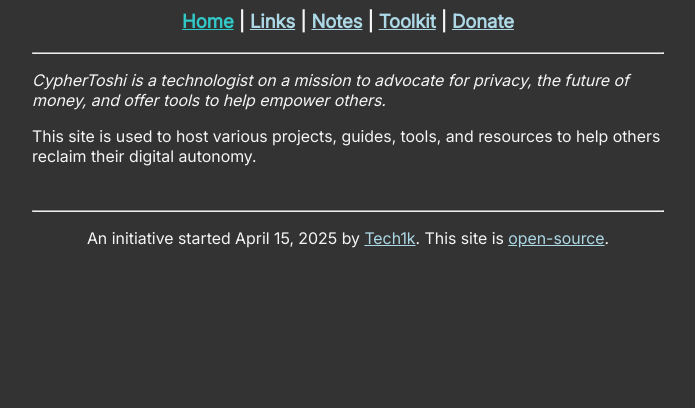
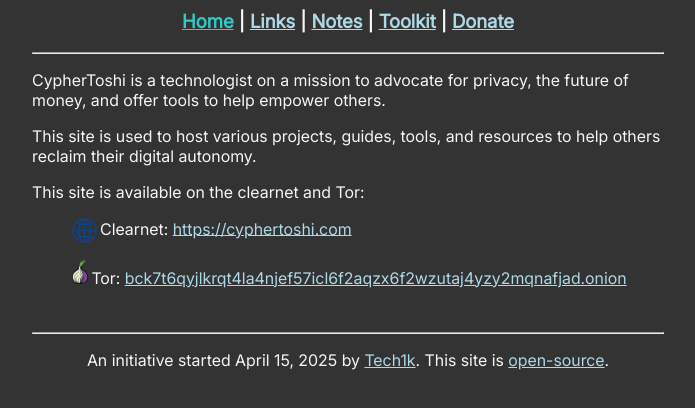
Before and after one commit to Tech1k/cyphertoshi.com, a plain HTML site: page index.html in a window 1280 px wide. Shown: the part 294-702 px from the top of the page, without its empty margins (292-987 px from the left). Drawn offline with Linux system fonts and the light colour scheme.

Commit message:
Add link to onion site

```diff
--- a/index.html
+++ b/index.html
@@ -24,7 +24,7 @@
 		<div id="main">
             <div class="center">
                 <div class="neon-ring" style="margin-top: 10px;">
-                    <img src="/assets/favicon.png" height="72px" style="border-radius: 100px;">
+                    <img src="/assets/favicon.png" height="72px">
                 </div>
                 <h1>Welcome to CypherToshi's corner of the web.</h1>
             </div>
@@ -38,8 +38,13 @@
                 </h3>
             </div>
             <hr/>
-            <p><i>CypherToshi is a technologist on a mission to advocate for privacy, the future of money, and offer tools to help empower others.</i></p>
+            <p>CypherToshi is a technologist on a mission to advocate for privacy, the future of money, and offer tools to help empower others.</p>
             <p>This site is used to host various projects, guides, tools, and resources to help others reclaim their digital autonomy.</p>
+            <p>
+                This site is available on the clearnet and Tor:
+                <ul><img src="/assets/web.png" height="25px" style="margin-right: 3px; vertical-align: middle;">Clearnet: <a href="https://cyphertoshi.com">https://cyphertoshi.com</a></ul>
+                <ul><img src="/assets/tor.png" height="25px" style="margin-right: 3px; ">Tor: <a href="http://bck7t6qyjlkrqt4la4njef57icl6f2aqzx6f2wzutaj4yzy2mqnafjad.onion" style="word-break: break-word;">bck7t6qyjlkrqt4la4njef57icl6f2aqzx6f2wzutaj4yzy2mqnafjad.onion</a></ul>
+            </p>
             <br/>
             <hr/>
             <footer>
```
Also changed, not shown: donate.html (+1 -1 lines), assets/tor.png (added), assets/web.png (added), 1 other file.
